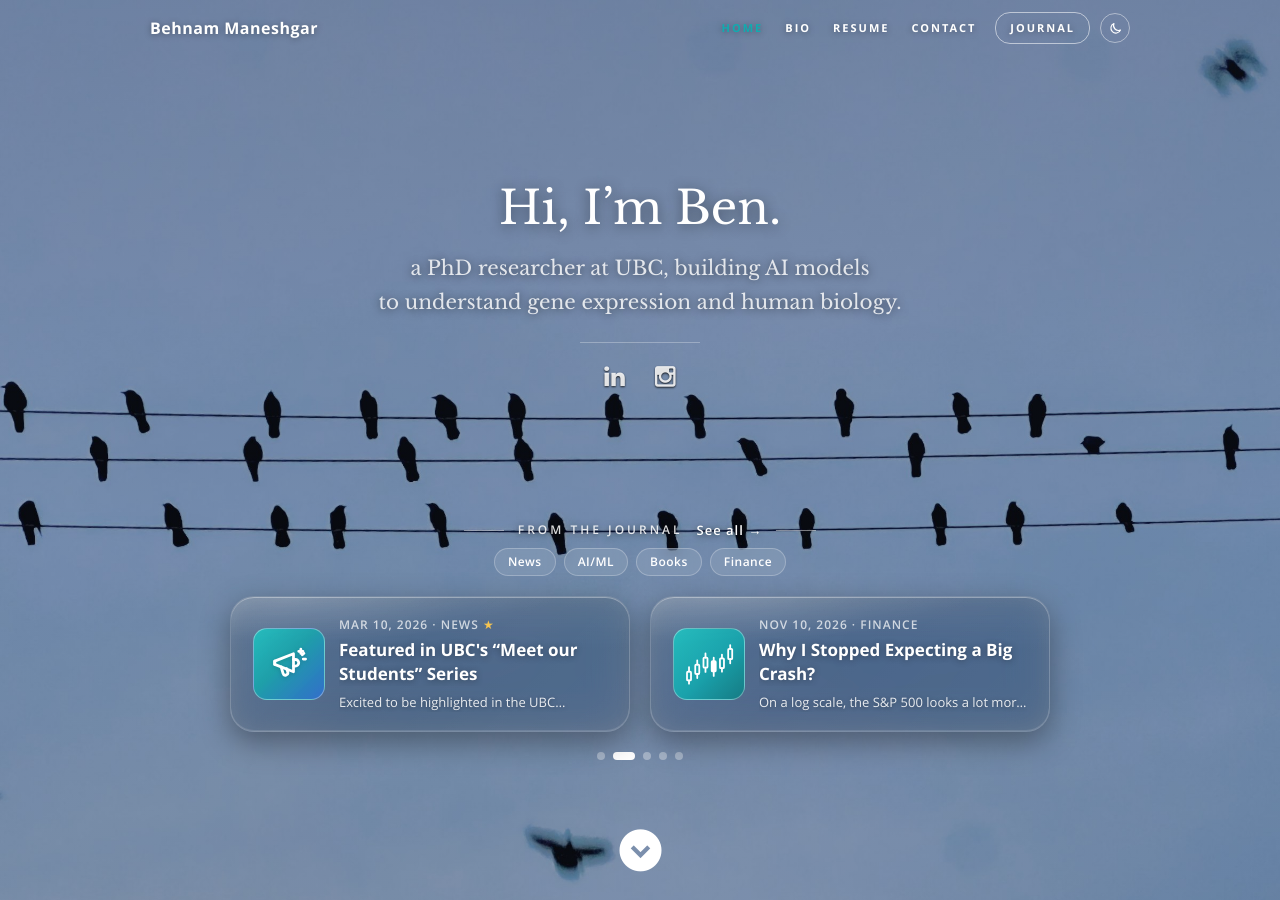
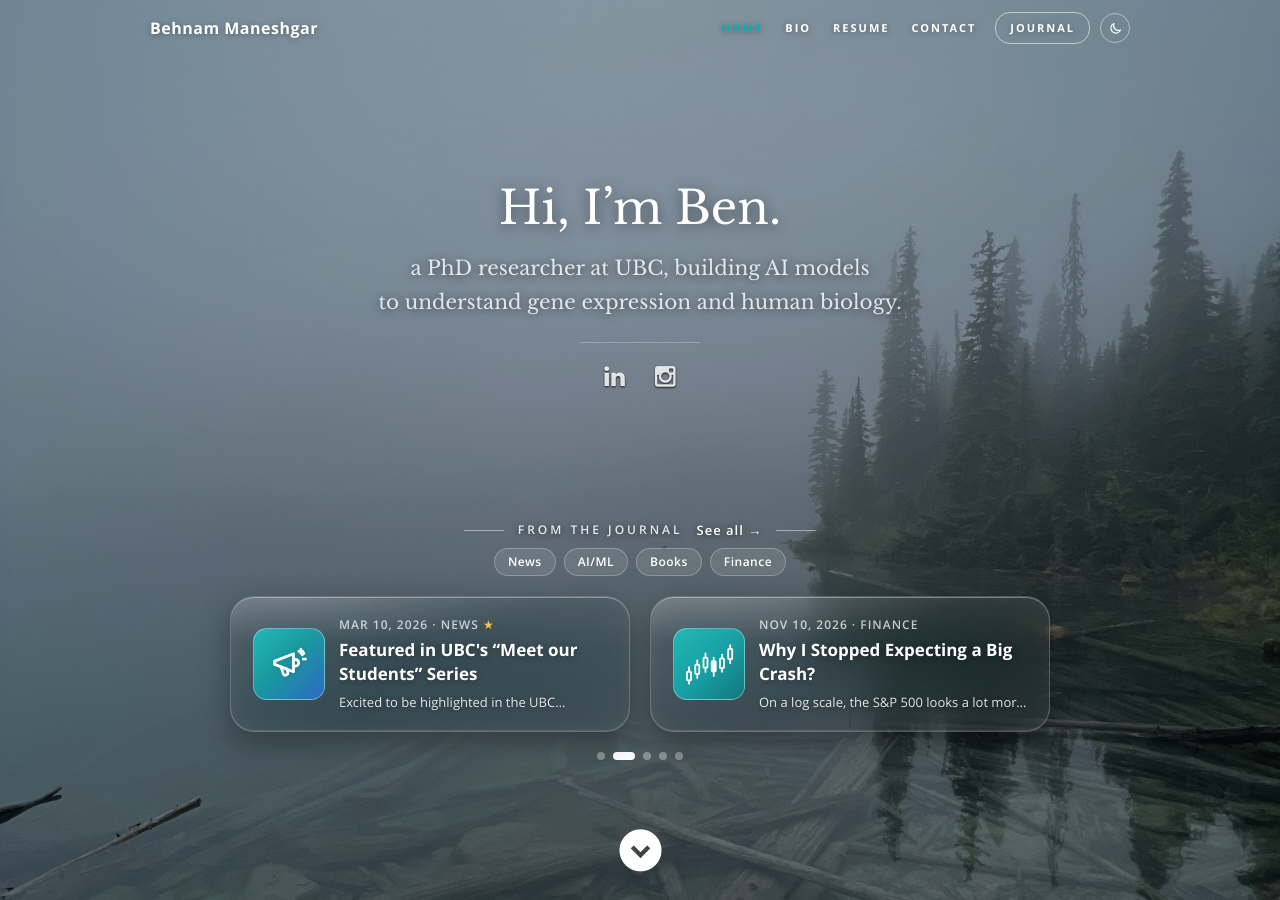
Before and after one commit to maneshgar/personal-website, a Jekyll site: the page built from index.html, in a window 1280 px wide and 900 px high. Built offline with Jekyll 4.4.1, drawn with Linux system fonts in a browser that asks for light colours.

Commit message:
Day mode welcome photo: misty lake with pines
Co-Authored-By: Claude Opus 5.5 <noreply@anthropic.com>

```diff
--- a/css/dark.css
+++ b/css/dark.css
@@ -186,16 +186,16 @@ html.theme-switching header:after { transition: background-color .6s ease !impor
 @media (prefers-reduced-motion: reduce) { header#home .hero-tint { transition: none; } }
 
 
-/* day mode: birds on wires, cross-fading with the night photo */
+/* day mode: misty lake with pines, cross-fading with the night photo */
 header#home .hero-day {
    position: absolute;
    inset: 0;
    z-index: 0;
    pointer-events: none;
    background:
-      linear-gradient(to bottom, rgba(20, 30, 48, .34) 0%, rgba(20, 30, 48, .24) 45%, rgba(20, 30, 48, .28) 100%),
+      linear-gradient(to bottom, rgba(16, 26, 30, .38) 0%, rgba(16, 26, 30, .28) 45%, rgba(16, 26, 30, .30) 100%),
       url(../images/header-day.jpg) center top / 100% auto no-repeat,
-      #99B1D2;
+      #475352;
    opacity: 1;
    transition: opacity .6s ease;
 }
```
Also changed, not shown: images/header-day.jpg.
